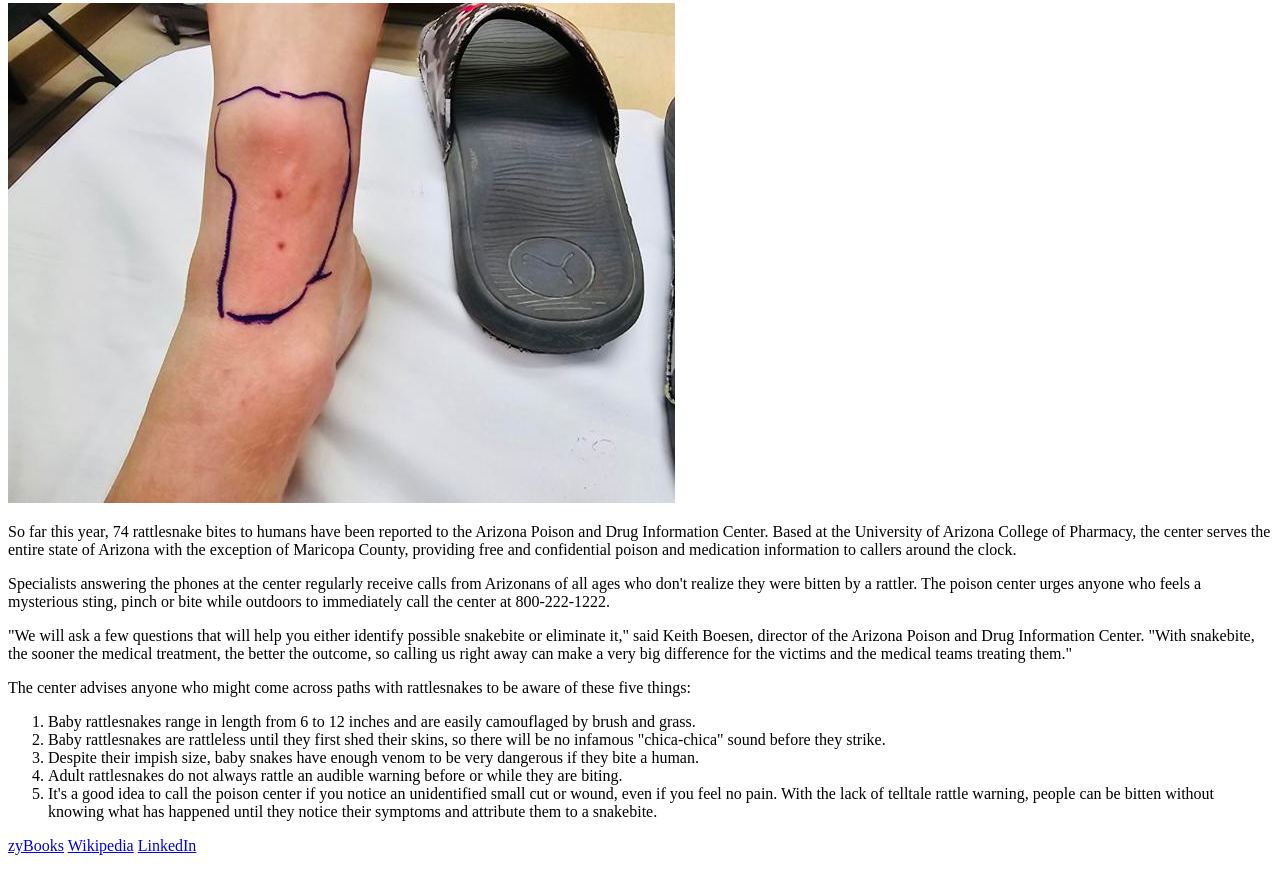
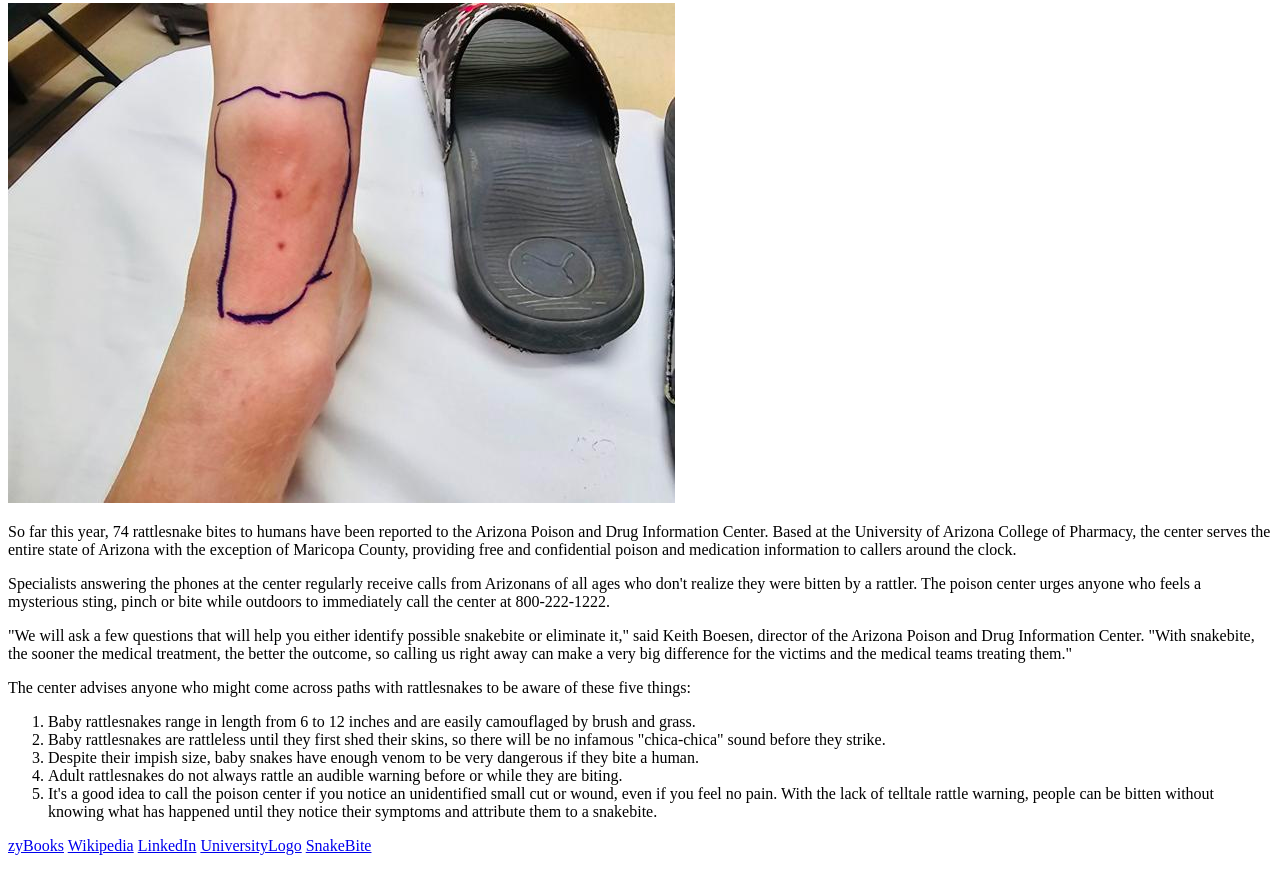
Before and after one commit to dcorvera22/03.03-Lab---More-HTML, a website: page index.html in a window 1280 px wide. Shown: the part 806-1677 px from the top of the page. Drawn offline with Linux system fonts and the light colour scheme; files whose address does not match are found by name.

Commit message:
Add links to UniversityLogo and SnakeBite articles

```diff
--- a/index.html
+++ b/index.html
@@ -41,6 +41,8 @@
       <a href="https://www.zybooks.com/">zyBooks</a>
       <a href="https://www.wikipedia.org/">Wikipedia</a>
       <a href="https://www.linkedin.com/">LinkedIn</a>
+      <a href="https://phoenixmed.arizona.edu/brand-toolkit/logos/master-logo">UniversityLogo</a>
+      <a href="https://www.kanerepublican.com/child-bitten-by-venomous-snake-in-kane-returns-home-safely/article_fc148750-38c0-11ef-a6e2-63158826f655.html">SnakeBite</a>
     </p>
 
 </body>
```
